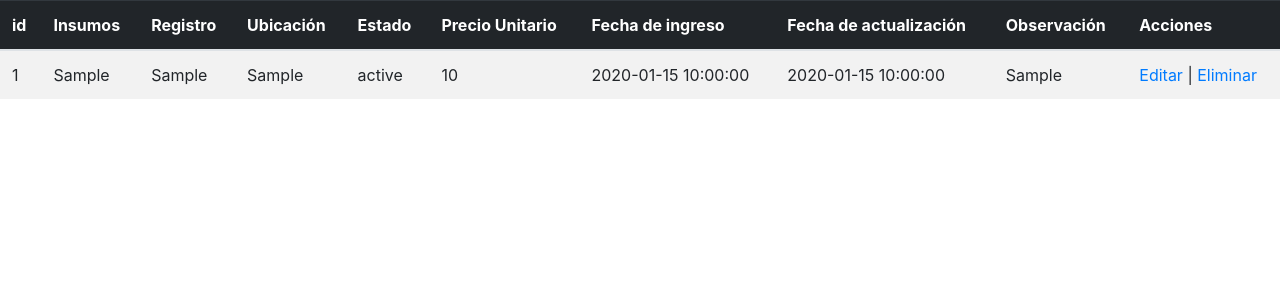
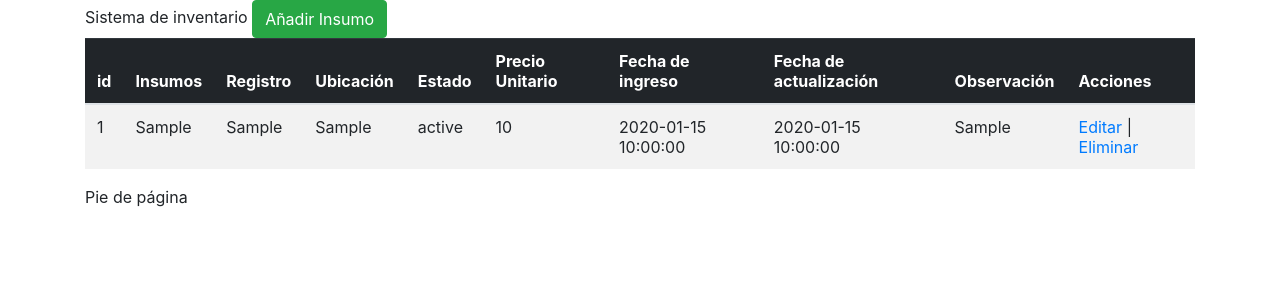
Before and after one commit to bkt93/SistemaStock-Flask, a Flask app: page / in a window 1280 px wide. Shown: the top 300 px of the page. Run offline with Flask 3, Linux system fonts and the light colour scheme; tables that the repository leaves empty or names only in its code hold one stand-in row (values such as "Sample post"); some libraries are stand-ins or nearby versions.

Commit message:
Botón create + herencia de plantillas
Añado botón que dirige a ruta 'create'. Dicha ruta nos direcciona al formulario para añadir nuevos elementos
Archivos header.html y footer.html para herencia de plantillas a través de jinja2
Cambios en el front

```diff
--- a/src/templates/edit.html
+++ b/src/templates/edit.html
@@ -1,3 +1,4 @@
+{% include 'header.html' %}
 Formulario para Editar
 
 {% for item in inv %}
@@ -28,3 +29,5 @@ Formulario para Editar
     </form>
 
 {% endfor %}
+
+{% include 'footer.html' %}
--- /dev/null
+++ b/src/templates/footer.html
@@ -0,0 +1,6 @@
+Pie de página
+
+</div>
+
+</body>
+</html>
--- /dev/null
+++ b/src/templates/header.html
@@ -0,0 +1,14 @@
+<html lang="en">
+<head>
+    <meta charset="UTF-8">
+    <meta name="viewport" content="width=device-width, initial-scale=1.0">
+    <link rel="stylesheet" href="https://maxcdn.bootstrapcdn.com/bootstrap/4.0.0/css/bootstrap.min.css">
+    <title>Document</title>
+
+</head>
+<body>
+
+
+
+    <div class="container">
+        Sistema de inventario
--- a/src/templates/index.html
+++ b/src/templates/index.html
@@ -1,12 +1,7 @@
-<!DOCTYPE html>
-<html lang="en">
-<head>
-    <meta charset="UTF-8">
-    <meta name="viewport" content="width=device-width, initial-scale=1.0">
-    <link rel="stylesheet" href="https://maxcdn.bootstrapcdn.com/bootstrap/4.0.0/css/bootstrap.min.css">
-    <title>Document</title>
-</head>
-<body>
+{% include 'header.html' %}
+
+    <a href="{{url_for('create')}}" class="btn btn-success">Añadir Insumo</a>
+    <br>
     <div class="table-responsive">
         <table class="table table-striped">
             <thead class="table-dark">
@@ -41,5 +36,5 @@
             </tbody>
         </table>
     </div>
-</body>
-</html>
+
+    {% include 'footer.html' %}
```
Also changed, not shown: src/templates/create.html (+3 -10 lines).
